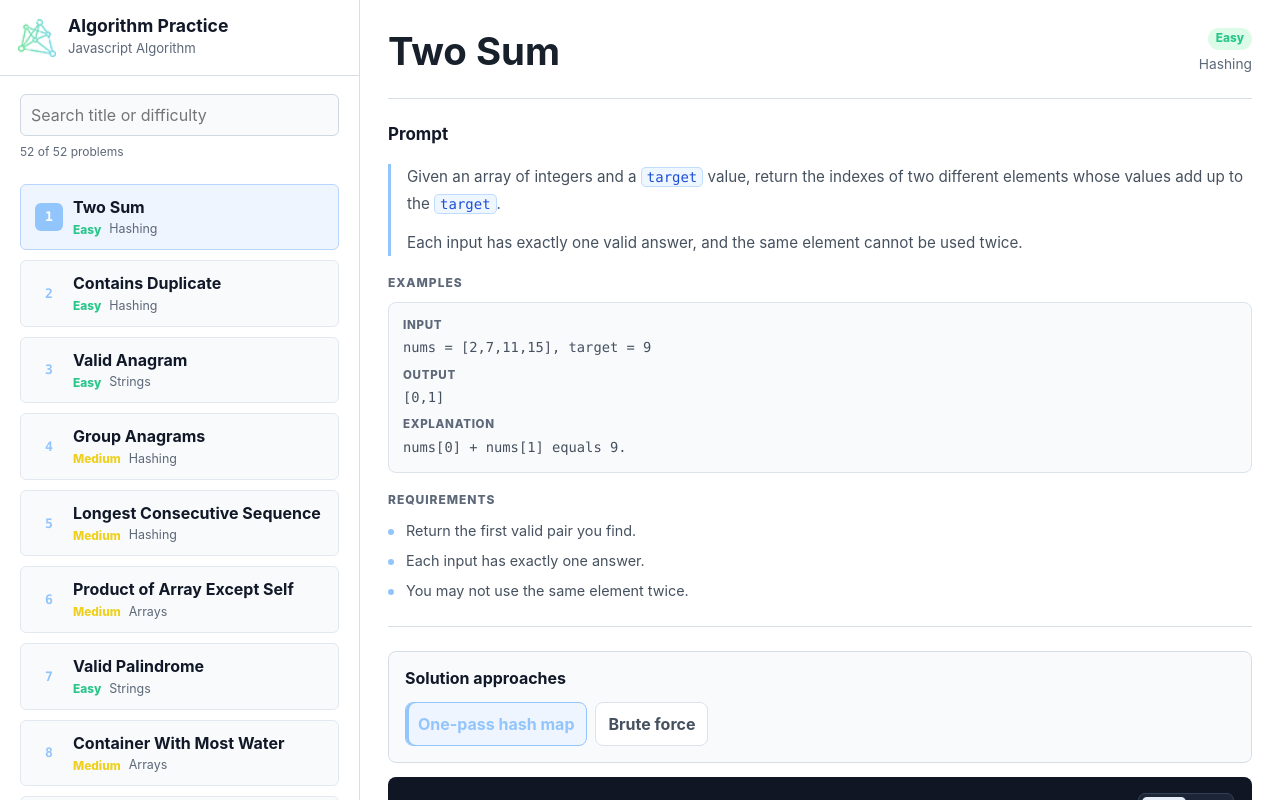
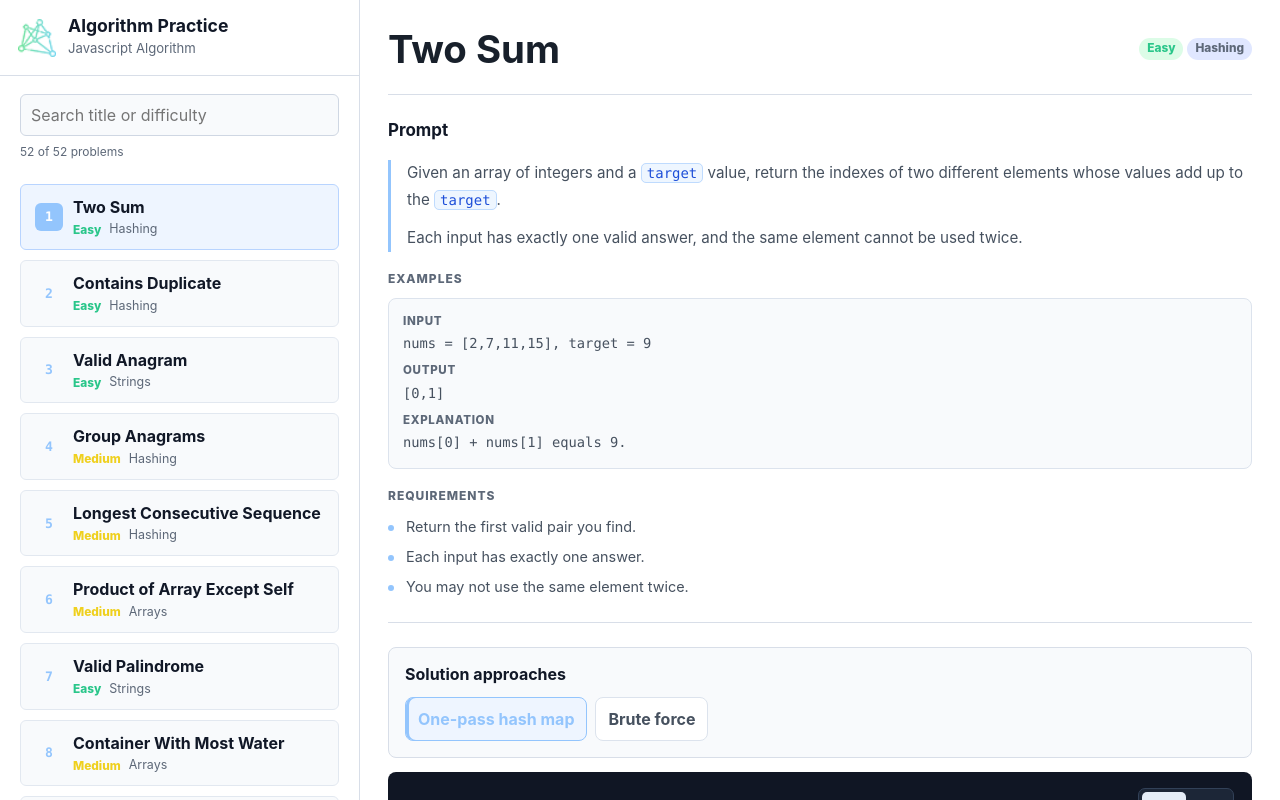
Before and after one commit to biallo/algorithm-practice, a React (Vite) app: page / in a window 1280 px wide. Built offline with nearby package versions, Linux system fonts and the light colour scheme.

Commit message:
style: badge category

```diff
--- a/src/components/ProblemDetail.tsx
+++ b/src/components/ProblemDetail.tsx
@@ -39,7 +39,7 @@ export function ProblemDetail({ problem }: ProblemDetailProps) {
           <span className={`badge badge--${problem.difficulty.toLowerCase()}`}>
             {problem.difficulty}
           </span>
-          <span>{problem.category}</span>
+          <span className="badge badge--category">{problem.category}</span>
         </div>
       </div>
 
--- a/src/styles/detail.css
+++ b/src/styles/detail.css
@@ -49,10 +49,14 @@
   color: var(--red);
 }
 
+.badge--category {
+  background: #e0e7ff;
+  color: var(--indigo);
+}
+
 .detail__metrics {
-  align-items: end;
   color: var(--muted);
-  display: grid;
+  display: flex;
   font-size: 0.86rem;
   gap: 4px;
   justify-items: end;
```
